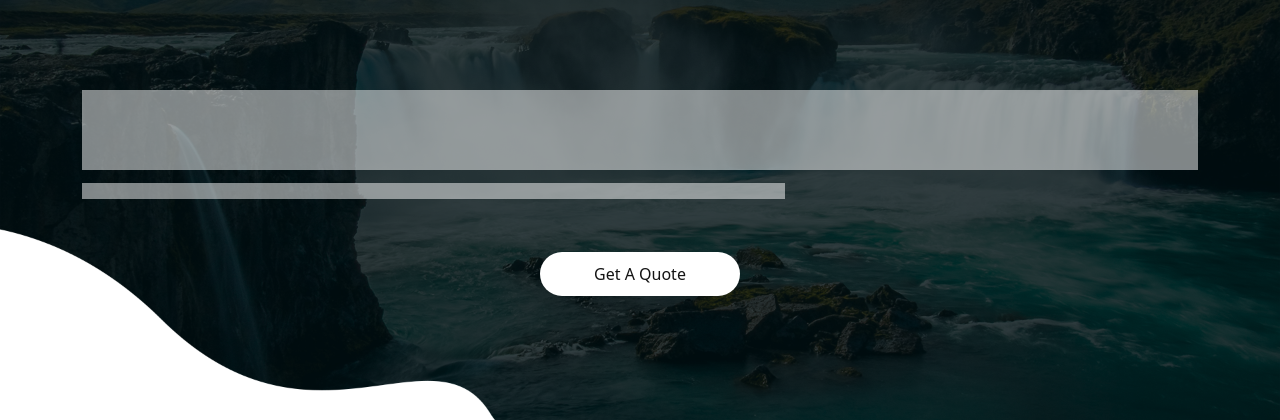
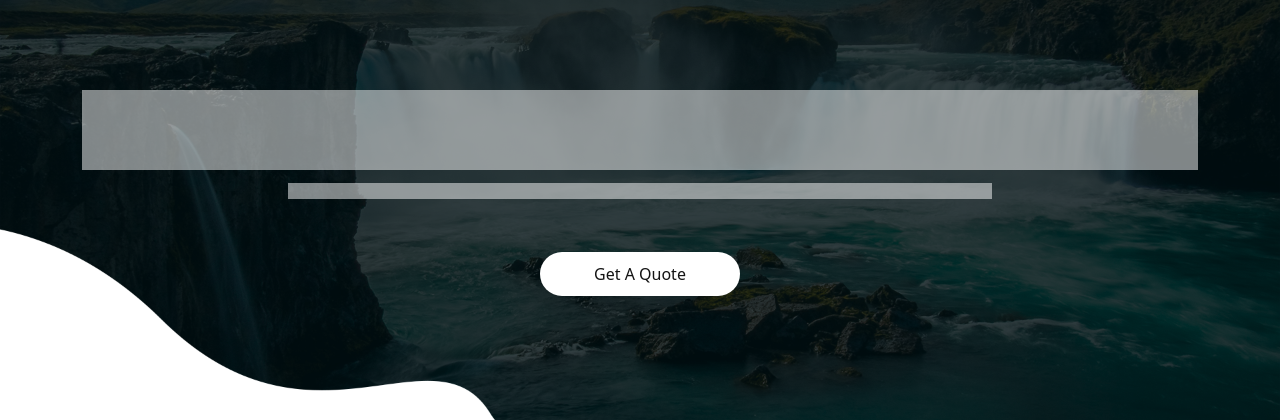
Before and after one commit to Ali-hashir/My-Personal-Blog, a Django app: page / in a window 1280 px wide. Shown: the part 187-607 px from the top of the page. Run offline with Django 4.2, Linux system fonts and the light colour scheme; some libraries are stand-ins or nearby versions; some web fonts are replaced.

Commit message:
krdia center

```diff
--- a/blog/templates/blog/index.html
+++ b/blog/templates/blog/index.html
@@ -118,7 +118,7 @@
          <div id="carouselExampleSlidesOnly" class="carousel slide" data-ride="carousel">
             <div class="carousel-inner">
                <div class="carousel-item active">
-                  <div class="container">
+                  <div class="container" style="text-align: center;">
                      <h1 class="banner_taital placeholder-glow placeholder"> </h1>
                      <p class="banner_text placeholder-glow placeholder"></p>
                      <div class="read_bt"><a href="#">Get A Quote</a></div>
```
